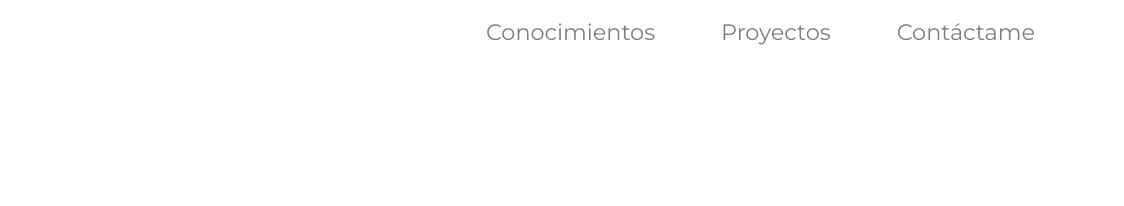
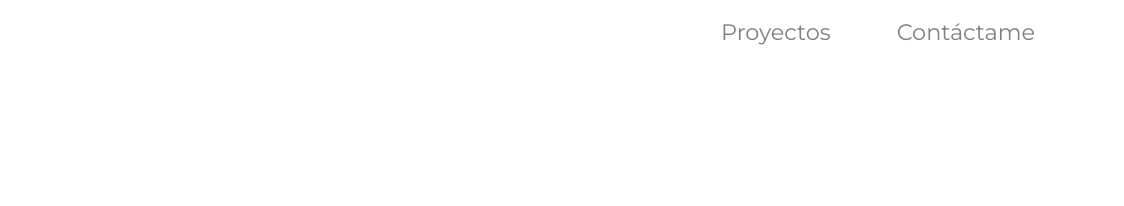
Before and after one commit to josscastillo4/portafolio, a website: page index.html in a window 1280 px wide. Shown: the top 206 px of the page, 156-1280 px from the left. Drawn offline with nearby package versions, Linux system fonts and the light colour scheme.

Commit message:
commit 3

```diff
--- a/index.html
+++ b/index.html
@@ -24,7 +24,6 @@
         </button>
         <div class="collapse navbar-collapse" id="navbarResponsive">
           <ul class="navbar-nav ml-auto">
-            <li class="nav-item"><a class="nav-link scroll-link" href="#knowledge">Conocimientos</a></li>
             <li class="nav-item"><a class="nav-link scroll-link" href="#project">Proyectos</a></li>
             <li class="nav-item"><a class="nav-link scroll-link" href="#contact">Contáctame</a></li>
           </ul>
```
